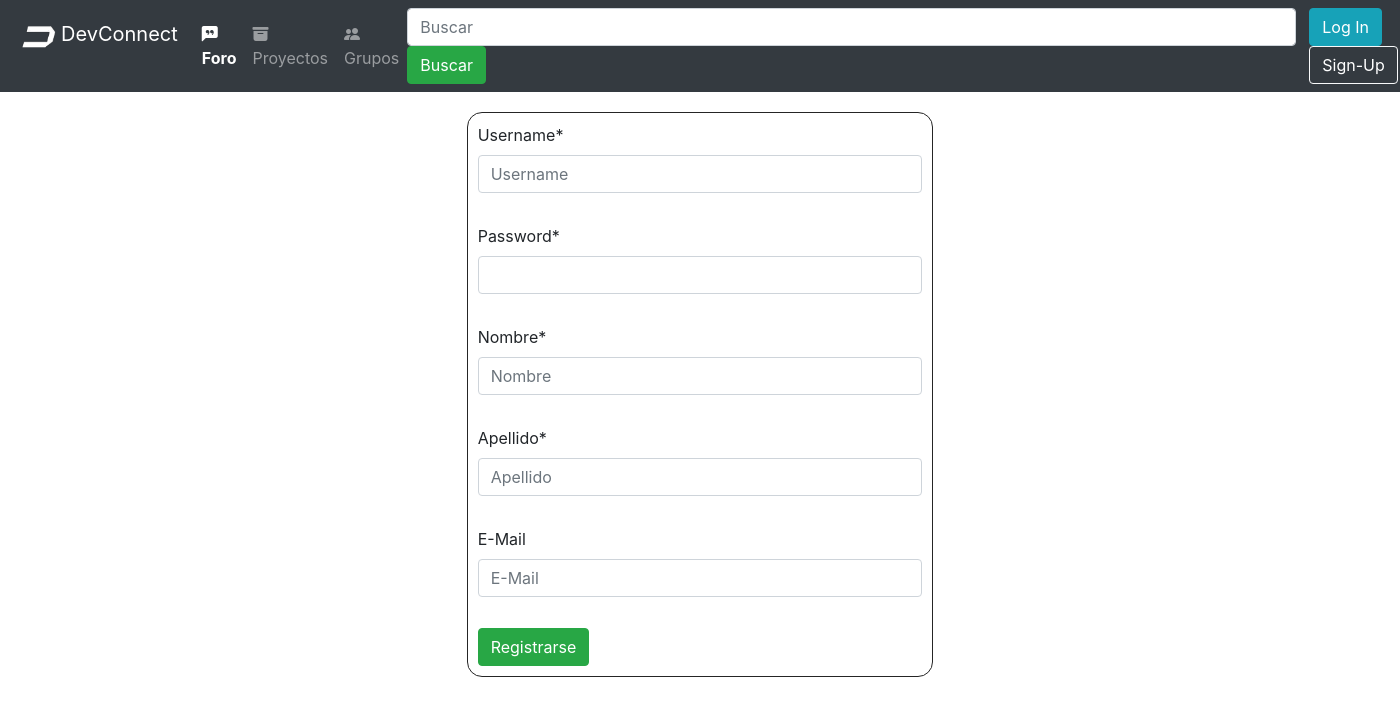
After one commit to MateoVR13/DevConnect, a Django app: page /register in a window 1400 px wide. The commit adds this page. Shown: the top 716 px of the page. Run offline with Django 4.2, Linux system fonts and the light colour scheme; some libraries are stand-ins or nearby versions.

Commit message:
Login y SignUp funcionando, botón de Logout funcionando, falta agregar mensajes de error

```diff
--- a/appdevconnect/forms.py
+++ b/appdevconnect/forms.py
@@ -3,8 +3,17 @@ from django.contrib.auth.forms import UserCreationForm
 from .models import Usuario
 
 class UserRegistrationForm(forms.ModelForm):
-    password = forms.CharField(widget=forms.PasswordInput(), help_text='')
+    username = forms.CharField(max_length=30, required=True, initial="")
+    password = forms.CharField(widget=forms.PasswordInput(), required=True, initial="")
+    first_name = forms.CharField(max_length=60, required=True, initial="")
+    last_name = forms.CharField(max_length=60, required=True, initial="")
+    email = forms.EmailField(max_length=254, required=True, initial="")
 
     class Meta:
         model = Usuario
-        fields = ('username', 'email', 'first_name', 'last_name','password')
+        fields = ('username','password', 'email', 'first_name', 'last_name')
+
+
+class UserLoginForm(forms.Form):
+    username = forms.CharField(required=True, label="Nombre de usuario")
+    password = forms.CharField(widget=forms.PasswordInput(), required=True, label="Contraseña")
--- a/appdevconnect/templates/baseTemplate.html
+++ b/appdevconnect/templates/baseTemplate.html
@@ -10,6 +10,12 @@
     <!-- Hojas de estilo -->
     <link rel="stylesheet" href="https://cdn.jsdelivr.net/npm/bootstrap@4.0.0/dist/css/bootstrap.min.css"
         integrity="sha384-Gn5384xqQ1aoWXA+058RXPxPg6fy4IWvTNh0E263XmFcJlSAwiGgFAW/dAiS6JXm" crossorigin="anonymous">
+    <script src="https://cdn.jsdelivr.net/npm/@popperjs/core@2.11.6/dist/umd/popper.min.js"
+        integrity="sha384-oBqDVmMz9ATKxIep9tiCxS/Z9fNfEXiDAYTujMAeBAsjFuCZSmKbSSUnQlmh/jp3"
+        crossorigin="anonymous"></script>
+    <script src="https://cdn.jsdelivr.net/npm/bootstrap@5.2.3/dist/js/bootstrap.min.js"
+        integrity="sha384-cuYeSxntonz0PPNlHhBs68uyIAVpIIOZZ5JqeqvYYIcEL727kskC66kF92t6Xl2V"
+        crossorigin="anonymous"></script>
     <link rel="stylesheet" href="https://cdn.jsdelivr.net/npm/bootstrap-icons@1.11.1/font/bootstrap-icons.css">
     <link href="https://cdnjs.cloudflare.com/ajax/libs/prism/1.23.0/themes/prism.min.css" rel="stylesheet">
     <link rel="stylesheet" href="https://cdnjs.cloudflare.com/ajax/libs/highlight.js/11.9.0/styles/default.min.css">
@@ -25,11 +31,11 @@
         integrity="sha384-JZR6Spejh4U02d8jOt6vLEHfe/JQGiRRSQQxSfFWpi1MquVdAyjUar5+76PVCmYl"
         crossorigin="anonymous"></script>
 
-
 </head>
 
 
 <body>
+
 
     <!--INICIO DE BARRA DE NAVEGACION-->
     <nav class="navbar navbar-expand-lg navbar-dark bg-dark">
@@ -54,7 +60,7 @@
 
                 <a class="nav-link" href="#">
                     <i class="bi bi-archive-fill"></i>
-                    Repositorio
+                    Proyectos
                     <span class="sr-only">(current)</span>
                 </a>
 
@@ -78,12 +84,16 @@
             <form class="form-inline my-2 my-lg-0">
 
                 {% if user.is_authenticated %}
-                <button class="bi bi-person-circle btn btn-info my-2 my-sm-0" style="margin-left: 5px;" > {{ user.username }}</button>
-                <button class="bi bi-x-circle btn btn-danger my-2 my-sm-0" style="margin-left: 5px;" ></button>
+                <button class="bi bi-person-circle btn btn-info my-2 my-sm-0" style="margin-left: 5px;">
+                    {{user.username}}</button>
+                <a href="{% url 'logout' %}" class="btn btn-danger" style="margin-left: 5px;">
+                    <i class="bi bi-x-circle"></i> Cerrar
+                </a>
                 {% else %}
-                    <button class="btn btn-info my-2 my-sm-0" type="submit" style="margin-left: 5px;">Log In</button>
-                    <button class="btn btn-outline-light my-2 my-sm-0" type="submit"
-                    style="margin-left: 5px;">Sign-Up</button>
+                <button class="btn btn-info my-2 my-sm-0" type="button" style="margin-left: 5px;"><a
+                        href="{% url 'Login' %}" style="text-decoration: none; color: white;">Log In</a></button>
+                <button class="btn btn-outline-light my-2 my-sm-0" type="button" style="margin-left: 5px;"><a
+                        href="{% url 'Register' %}" style="text-decoration: none; color: white;">Sign-Up</a></button>
                 {% endif %}
 
             </form>
--- /dev/null
+++ b/appdevconnect/templates/paginas/signUpPage.html
@@ -0,0 +1,48 @@
+{% extends "baseTemplate.html" %}
+
+{% block title %} DevConnect | Registro {% endblock %}
+
+{% block sitelog%} Registro {% endblock %}
+
+{% block content %}
+
+<div class="row">
+    <div class="col-4">
+    </div>
+
+    <div class="col-4" style="border: 1px solid #252525; padding: 10px; border-radius: 15px">
+        <form method="post">
+            {% csrf_token %}
+            <div class="form-group">
+                <label for="{{ form.username.id_for_label }}">Username*</label>
+                <input type="text" class="form-control" id="{{ form.username.id_for_label }}"
+                    name="{{ form.username.name }}" value="{{ form.username.value }}" placeholder="Username" required>
+            </div>
+
+            <div class="form-group">
+                <label for="{{ form.password.id_for_label }}" style="margin-top: 15px;">Password*</label>
+                <input type="password" class="form-control" id="{{ form.password.id_for_label }}"
+                    name="{{ form.password.name }}" value="{{ form.password.value }}" placeholder="" required>
+            </div>
+            <div class="form-group">
+                <label for="{{ form.first_name.id_for_label }}" style="margin-top: 15px;">Nombre*</label>
+                <input type="text" class="form-control" id="{{ form.first_name.id_for_label }}"
+                    name="{{ form.first_name.name }}" value="{{ form.first_name.value }}" placeholder="Nombre" required>
+            </div>
+            <div class="form-group">
+                <label for="{{ form.last_name.id_for_label }}" style="margin-top: 15px;">Apellido*</label>
+                <input type="text" class="form-control" id="{{ form.last_name.id_for_label }}"
+                    name="{{ form.last_name.name }}" value="{{ form.last_name.value }}" placeholder="Apellido" required>
+            </div>
+            <div class="form-group">
+                <label for="{{ form.email.id_for_label }}" style="margin-top: 15px;">E-Mail</label>
+                <input type="email" class="form-control" id="{{ form.email.id_for_label }}" name="{{ form.email.name }}"
+                    value="{{ form.email.value }}" placeholder="E-Mail" required>
+            </div>
+            <button type="submit" class="btn btn-success" style="margin-top: 15px;">Registrarse</button>
+        </form>
+    </div>
+    <div class="col-4">
+    </div>
+</div>
+{% endblock %}
--- a/appdevconnect/urls.py
+++ b/appdevconnect/urls.py
@@ -1,10 +1,13 @@
 from django.urls import path
+from django.contrib.auth.views import LogoutView
 from . import views
 
 urlpatterns = [
 
      path('', views.foro, name='Inicio'),
      path('foro', views.foro, name='Foro'),
-     path('registro', views.register, name='Registro'),
+     path('login', views.user_login, name='Login'),
+     path('register', views.register, name='Register'),
      path('proyectos', views.proyectos, name='Proyectos'),
+     path('logout/', LogoutView.as_view(), name='logout'),
 ]
--- a/appdevconnect/views.py
+++ b/appdevconnect/views.py
@@ -1,6 +1,6 @@
-from django.contrib.auth import login
+from django.contrib.auth import login, authenticate
 from django.shortcuts import render, redirect
-from .forms import UserRegistrationForm
+from .forms import UserRegistrationForm, UserLoginForm
 
 # Create your views here.
 
@@ -10,15 +10,35 @@ def foro(request):
 def proyectos(request):
     return render(request, 'paginas/paginaProyectos.html')
 
-
 def register(request):
     if request.method == 'POST':
         form = UserRegistrationForm(request.POST)
         if form.is_valid():
-            user = form.save()
+            user = form.save()  # Esto guardará al usuario en la base de datos
             login(request, user)
-            return redirect('Foro')
+            return redirect('Inicio')  # Redirige al usuario a la página de inicio después del registro exitoso
     else:
         form = UserRegistrationForm()
 
-    return render(request, 'registro.html', {'form': form})
+    return render(request, 'paginas/signUpPage.html', {'form': form})
+
+
+def user_login(request):
+    if request.method == 'POST':
+        form = UserLoginForm(request.POST)
+        if form.is_valid():
+            username = form.cleaned_data['username']
+            password = form.cleaned_data['password']
+            user = authenticate(request, username=username, password=password)
+            if user is not None:
+                login(request, user)
+                return redirect('Inicio')
+            else:
+                error_message = "Nombre de usuario o contraseña incorrectos."
+        else:
+            error_message = "Nombre de usuario o contraseña incorrectos."
+    else:
+        form = UserLoginForm()
+        error_message = None
+
+    return render(request, 'paginas/loginPage.html', {'form': form, 'error_message': error_message})
--- a/devconnect/settings.py
+++ b/devconnect/settings.py
@@ -87,6 +87,9 @@ DATABASES = {
 
 AUTH_USER_MODEL = 'appdevconnect.Usuario'
 
+LOGOUT_REDIRECT_URL = 'Inicio'
+
+
 # Password validation
 # https://docs.djangoproject.com/en/4.2/ref/settings/#auth-password-validators
 
```
Also changed, not shown: appdevconnect/templates/paginas/loginPage.html (added, +36 -0 lines), appdevconnect/templates/registro.html (deleted, +0 -26 lines).
